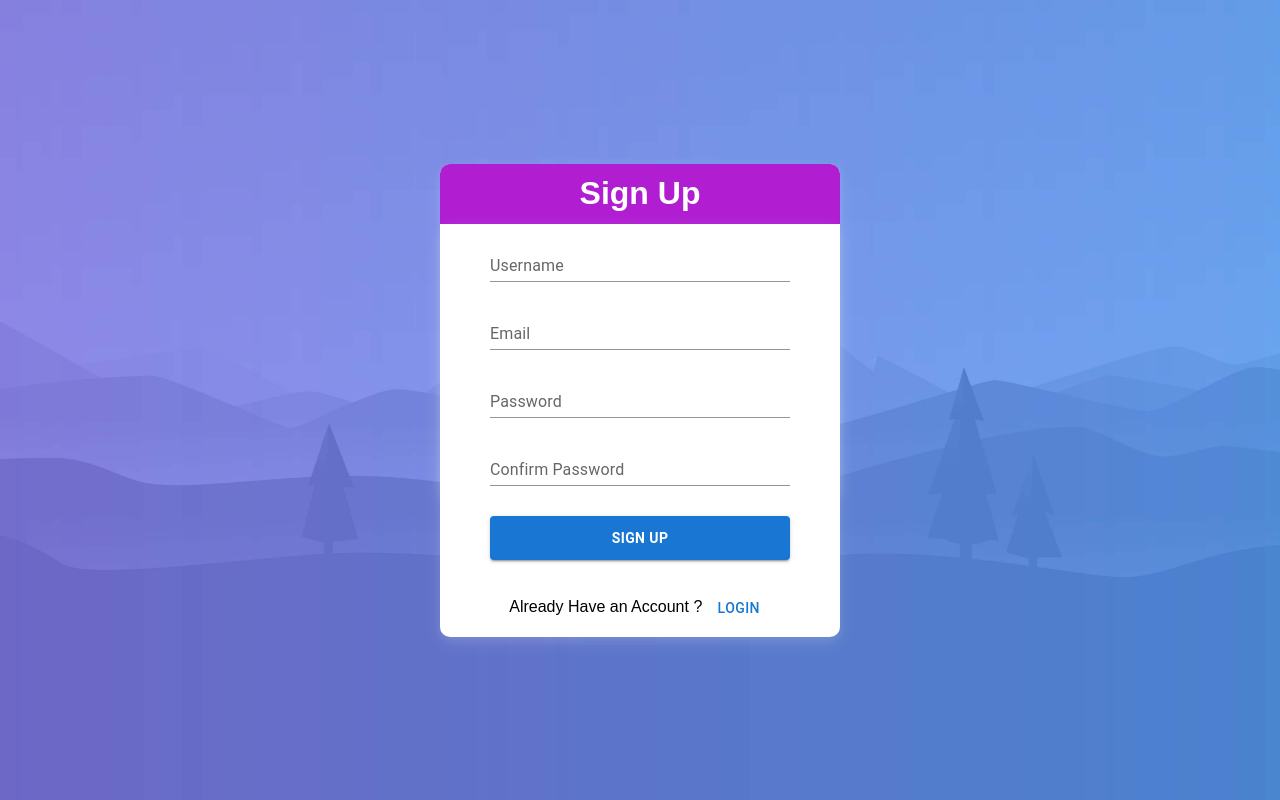
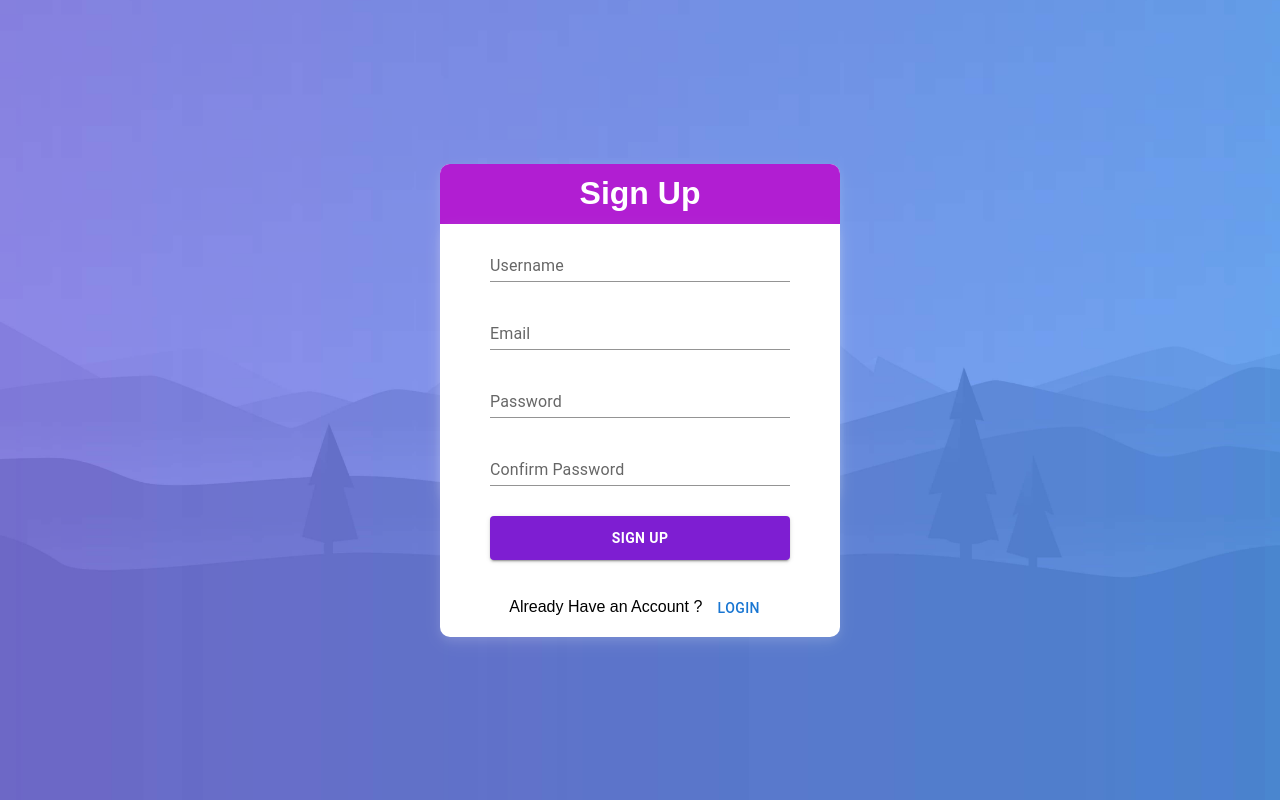
Before and after one commit to Roshanvj11/TodoList, a React (Create React App) app in the folder client/: page /registor in a window 1280 px wide. In both pictures the pointer is over the button "SIGN UP". Built offline with nearby package versions, Linux system fonts and the light colour scheme.

Commit message:
new Changes

```diff
--- a/client/src/css/Layout.css
+++ b/client/src/css/Layout.css
@@ -37,5 +37,6 @@
 
     .outlet {
         min-height: 80vh;
+
     }
 }
--- a/client/src/css/Login.css
+++ b/client/src/css/Login.css
@@ -65,6 +65,9 @@
     font-weight: 700;
     /* background-color: rgb(210, 30, 30); */
 }
+.LoginBtn Button:hover{
+    background-color: rgb(126, 30, 210);
+}
 
 .LoginNavigation {
     display: flex;
--- a/client/src/css/Main.css
+++ b/client/src/css/Main.css
@@ -1,4 +1,4 @@
-.main{
+.main {
     /* border: 1px solid black; */
     display: flex;
     flex-direction: row;
@@ -12,15 +12,15 @@
     height: 100vh;
 }
 
-.innerMain{
+.innerMain {
     background-color: white;
     box-shadow: 0 4px 8px rgba(255, 255, 255, 0.1), 0 6px 20px rgba(255, 255, 255, 0.1);
     border-radius: 10px;
 
 }
 
-.Mainhead{
-    border: 1px solid  rgba(177, 30, 210);
+.Mainhead {
+    border: 1px solid rgba(177, 30, 210);
     display: flex;
     flex-direction: row;
     justify-content: center;
@@ -43,7 +43,7 @@
     gap: 10px;
 }
 
-.Mainbtn{
+.Mainbtn {
     /* border: 1px solid black; */
     display: flex;
     flex-direction: column;
@@ -62,7 +62,13 @@
     /* background-color: rgb(177, 30, 210); */
 
 }
-.Mainbtn h3{
+
+.Mainbtn Button:hover {
+    background-color: rgb(210, 51, 30);
+
+}
+
+.Mainbtn h3 {
     padding: 10px;
 
 }
--- a/client/src/css/Registor.css
+++ b/client/src/css/Registor.css
@@ -61,6 +61,10 @@
     /* background-color: rgb(177, 30, 210); */
 }
 
+.RegistorBtn Button:hover {
+    background-color: rgb(126, 30, 210);
+}
+
 .RegistorNavigation {
     display: flex;
     flex-direction: row;
```
